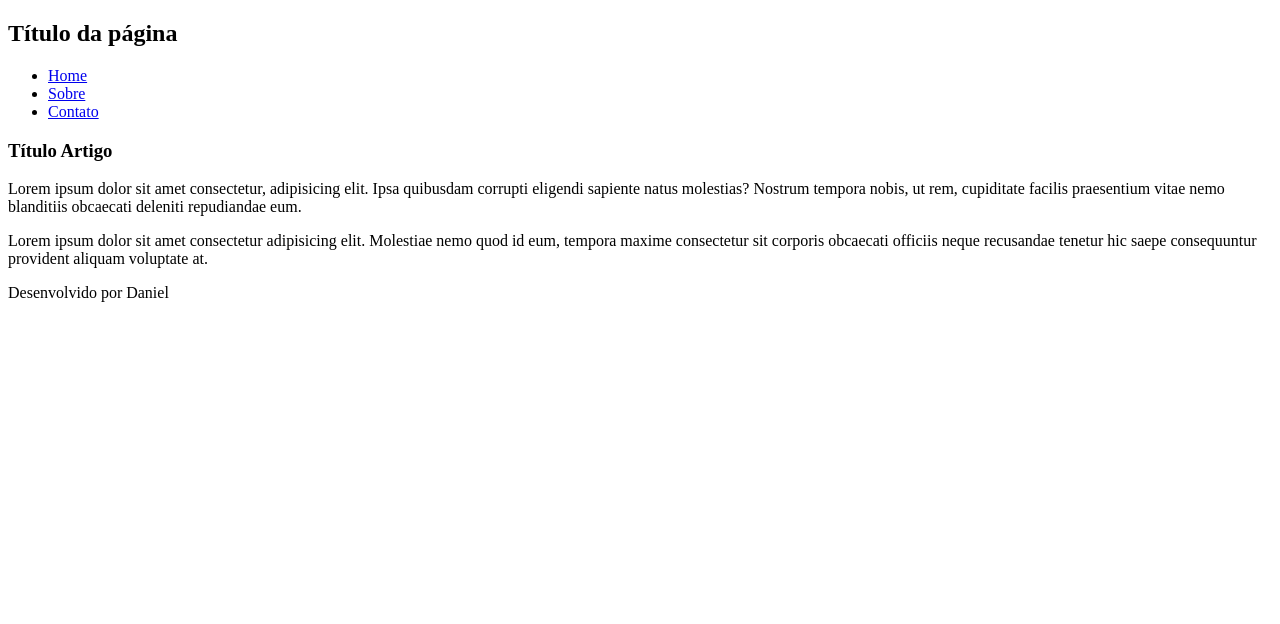
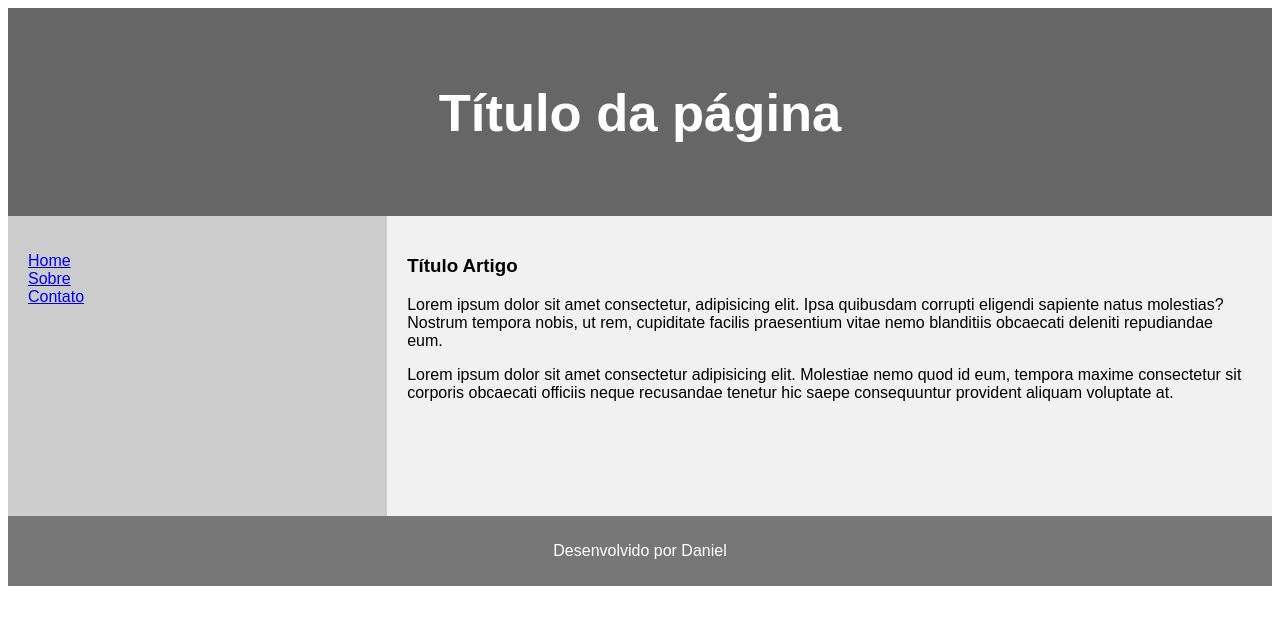
Before and after one commit to userppro/Front-end-do-zero-ao-proficional, a plain HTML site: page layouts-HTML/index.html in a window 1280 px wide. Drawn offline with Linux system fonts and the light colour scheme.

Commit message:
estilos atualizados
update

```diff
--- a/layouts-HTML/index.html
+++ b/layouts-HTML/index.html
@@ -5,6 +5,68 @@
     <meta name="viewport" content="width=device-width, initial-scale=1.0">
     <title>Layouts HTML</title>
     <style>
+        *{
+            box-sizing: border-box;
+        }
+        body{
+            font-family: Arial, Helvetica, sans-serif;
+        }
+
+        /* Style the header*/
+        header{
+            background-color: #666;
+            padding: 30px;
+            text-align: center;
+            font-size: 35px;
+            color: white
+        }
+
+        /* Create two columns/boxes that floats next to each */
+        nav{
+            float: left;
+            width: 30%;
+            height: 300px; /* Only for demonstration, should be removed */
+            background: #ccc;
+            padding: 20px;
+        }
+
+        /* Style the list inside the menu */
+        nav ul{
+            list-style-type: none;
+            padding: 0px;
+        }
+
+        article{
+            float: left;
+            padding: 20px;
+            width: 70%;
+            background-color: #f1f1f1;
+            height: 300px; /* Only for demosntration, should be removed */
+        }
+
+        /* Clear floats after the columns */
+        section::after{
+            content: "";
+            display: table;
+            clear: both;
+        }
+
+        /* Style the footer */
+        footer{
+            background-color: #777;
+            padding: 10px;
+            text-align: center;
+            color: white;
+        }
+
+        /* Responsive layout - makes the two columns/boxes stack on top of each other instead of next to each other, on small screens */
+
+        @media (max-width: 600px){
+            nav, article{
+                width: 100%;
+                height: auto;
+            }
+        }
 
     </style>
 </head>
```
